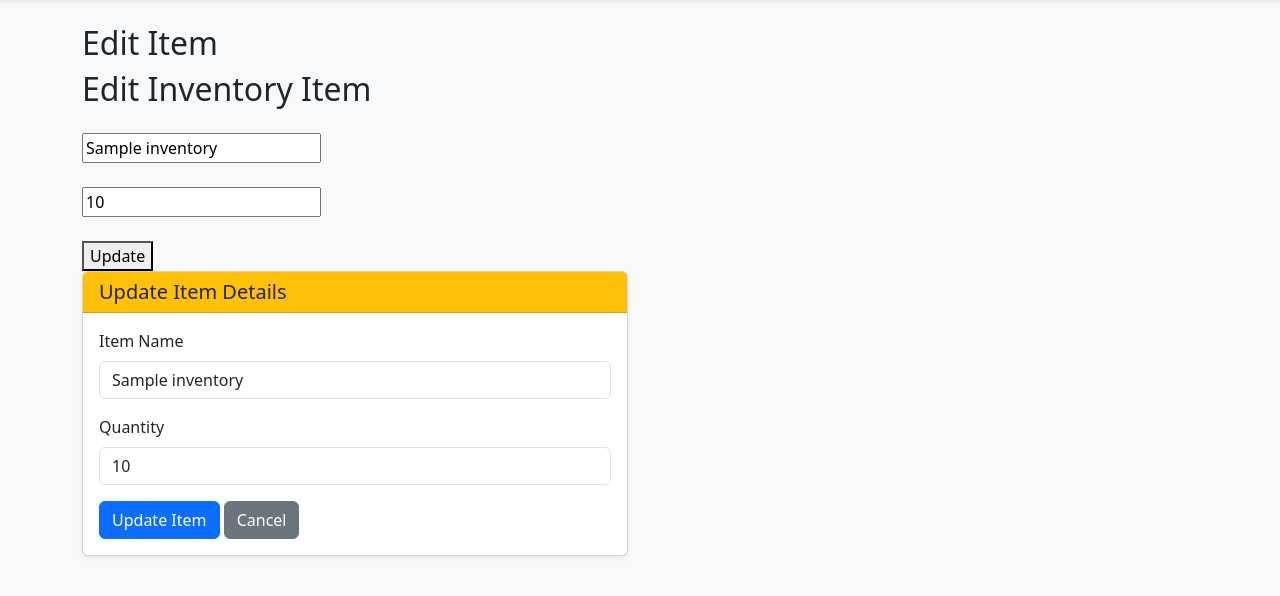
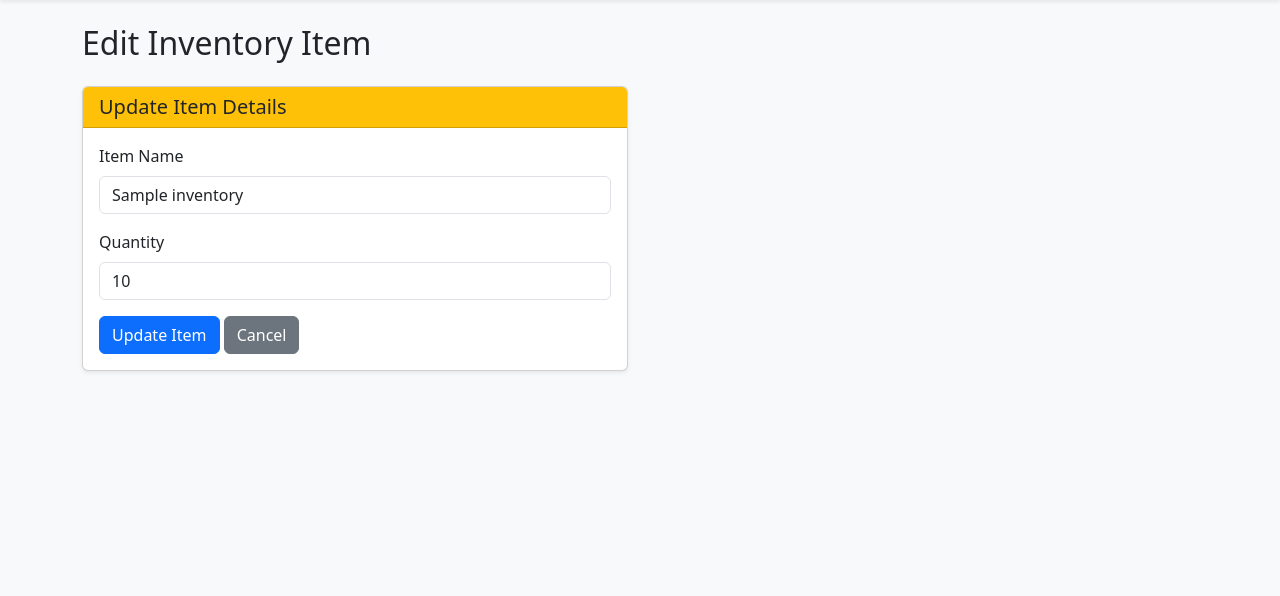
Before and after one commit to Adammahdee/film_studio, a PHP site: page /inventory/edit_item.php?id=1 in a window 1280 px wide. Shown: the part 56-652 px from the top of the page. Run offline with PHP 8.4, Linux system fonts and the light colour scheme; the visitor is signed in with stand-in values (Sample User, id 1); tables that the repository leaves empty or names only in its code hold one stand-in row (values such as "Sample post").

Commit message:
Last part

```diff
--- a/inventory/edit_item.php
+++ b/inventory/edit_item.php
@@ -31,14 +31,8 @@ if ($_SERVER["REQUEST_METHOD"] == "POST") {
 }
 ?>
 
-<h2>Edit Item</h2>
 <h2 class="mb-4">Edit Inventory Item</h2>
 
-<form method="POST">
-    <input name="item_name" value="<?= $item['item_name'] ?>" required><br><br>
-    <input type="number" name="quantity" value="<?= $item['quantity'] ?>" required><br><br>
-    <button>Update</button>
-</form>
 <div class="row">
     <div class="col-md-6">
         <div class="card shadow-sm">
```
